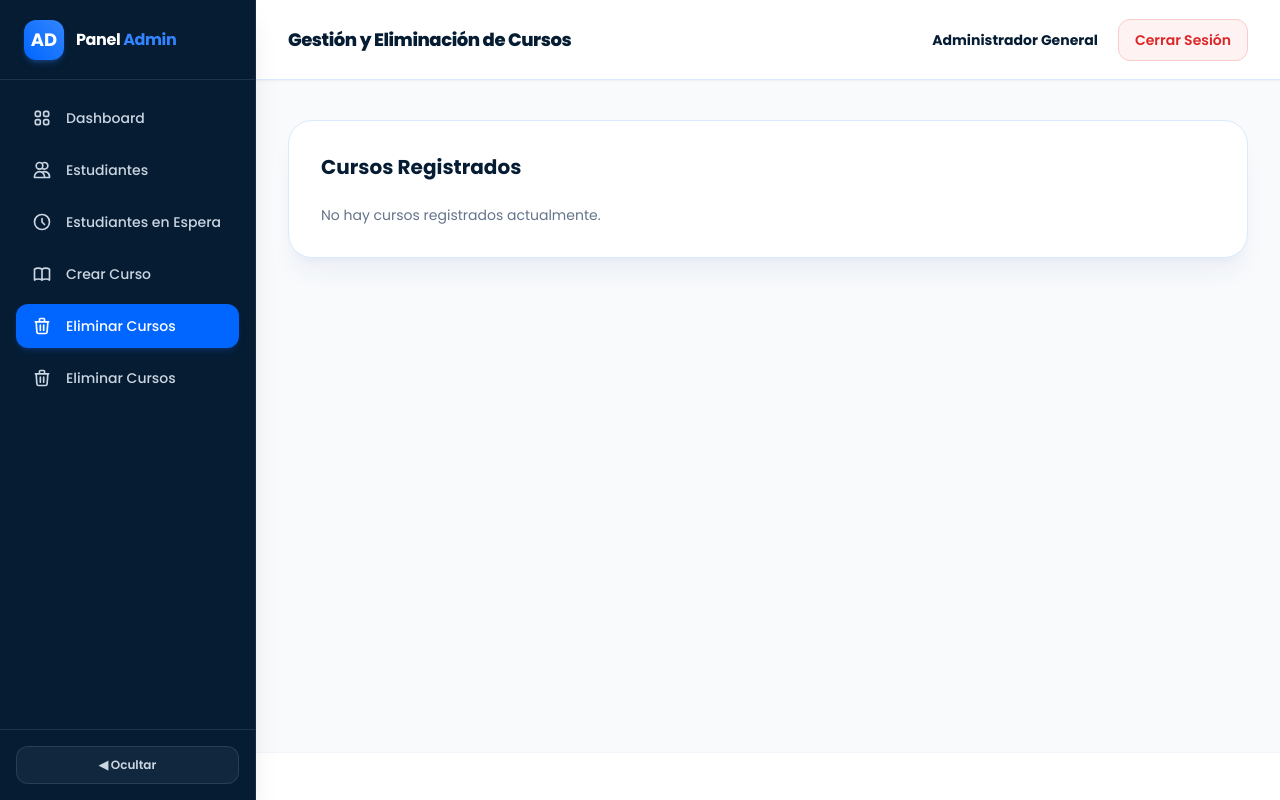
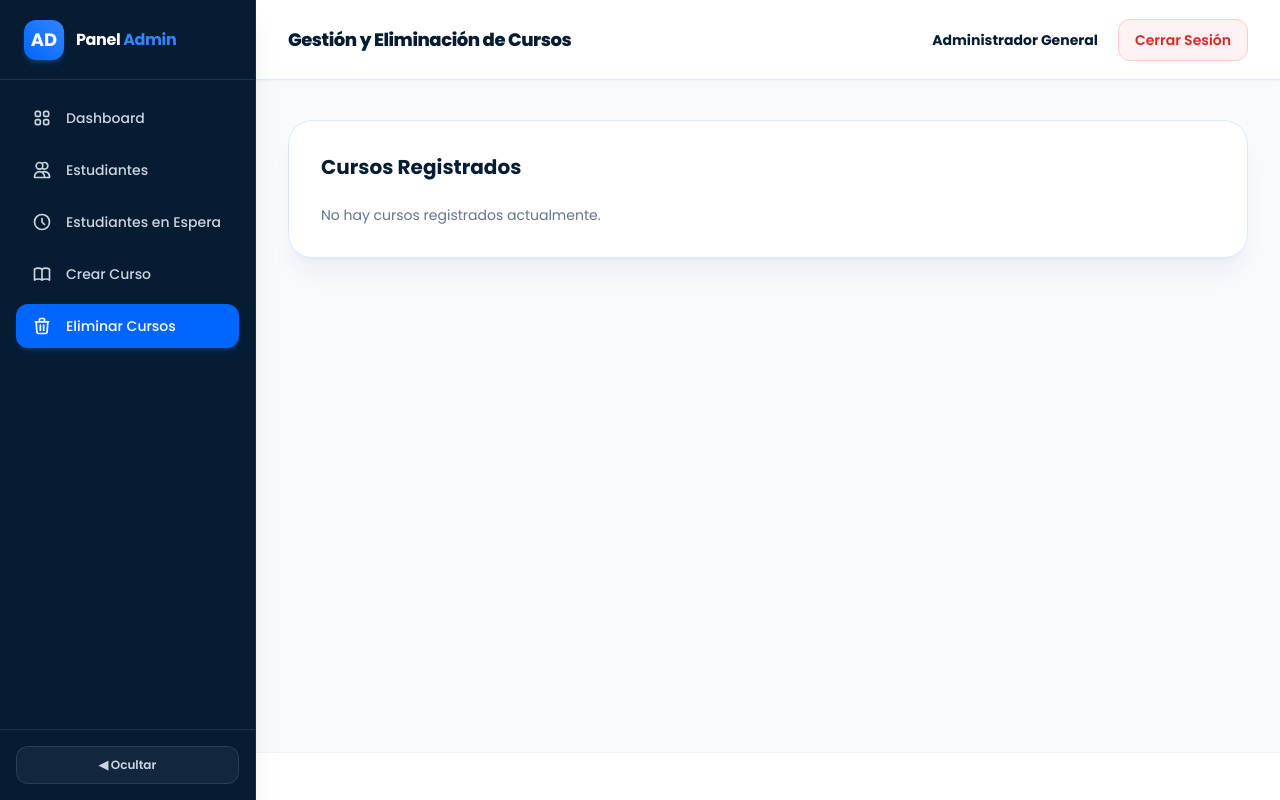
Before and after one commit to GonzalezSoftware/Aula-Virtual, a Laravel app: page /admin/courses/manage in a window 1280 px wide. Run offline with Laravel 12, Linux system fonts and the light colour scheme; the visitor is signed in with stand-in values (Sample User, id 1); data comes from the database, SQL or seed files in the repository; data that the repository does not hold is empty; style sheets or scripts are compiled from the project's sources; some libraries are stand-ins or nearby versions.

Commit message:
Mensaje del cabio realizado

```diff
--- a/resources/js/Pages/Admin/ManageCourses.jsx
+++ b/resources/js/Pages/Admin/ManageCourses.jsx
@@ -81,16 +81,7 @@ export default function ManageCourses({ auth, courses }) {
                                 {sidebarOpen && <span>Eliminar Cursos</span>}
                             </Link>
 
-                            {/* OPCIÓN: ELIMINAR CURSOS */}
-                            <Link
-                                href={route('admin.courses.manage')}
-                                className="flex items-center gap-3.5 px-4 py-3 rounded-xl text-slate-300 hover:bg-white/5 hover:text-white font-medium text-sm transition"
-                            >
-                                <svg className="w-5 h-5 shrink-0" fill="none" stroke="currentColor" strokeWidth="2" viewBox="0 0 24 24">
-                                    <path strokeLinecap="round" strokeLinejoin="round" d="M19 7l-.867 12.142A2 2 0 0116.138 21H7.862a2 2 0 01-1.995-1.858L5 7m5 4v6m4-6v6m1-10V4a1 1 0 00-1-1h-4a1 1 0 00-1 1v3M4 7h16" />
-                                </svg>
-                                {sidebarOpen && <span>Eliminar Cursos</span>}
-                            </Link>
+
                         </nav>
                     </div>
 
```
